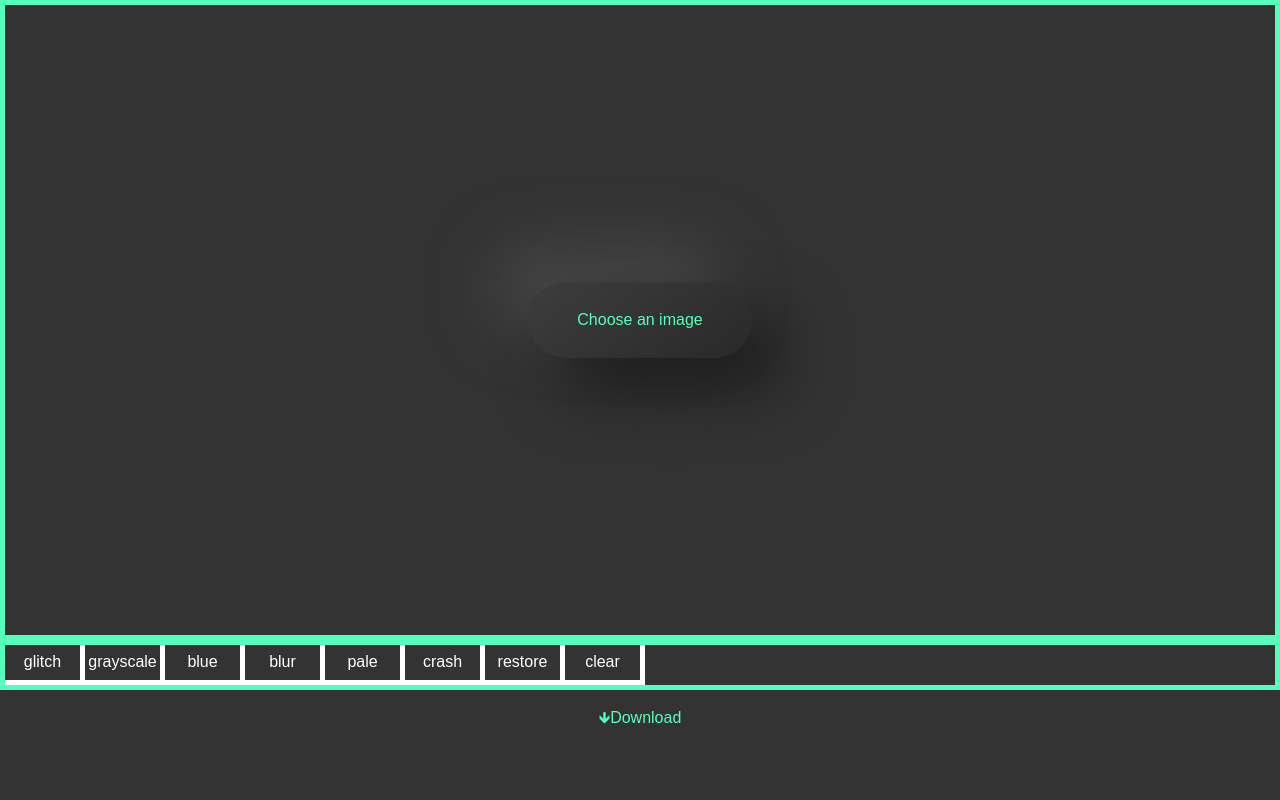
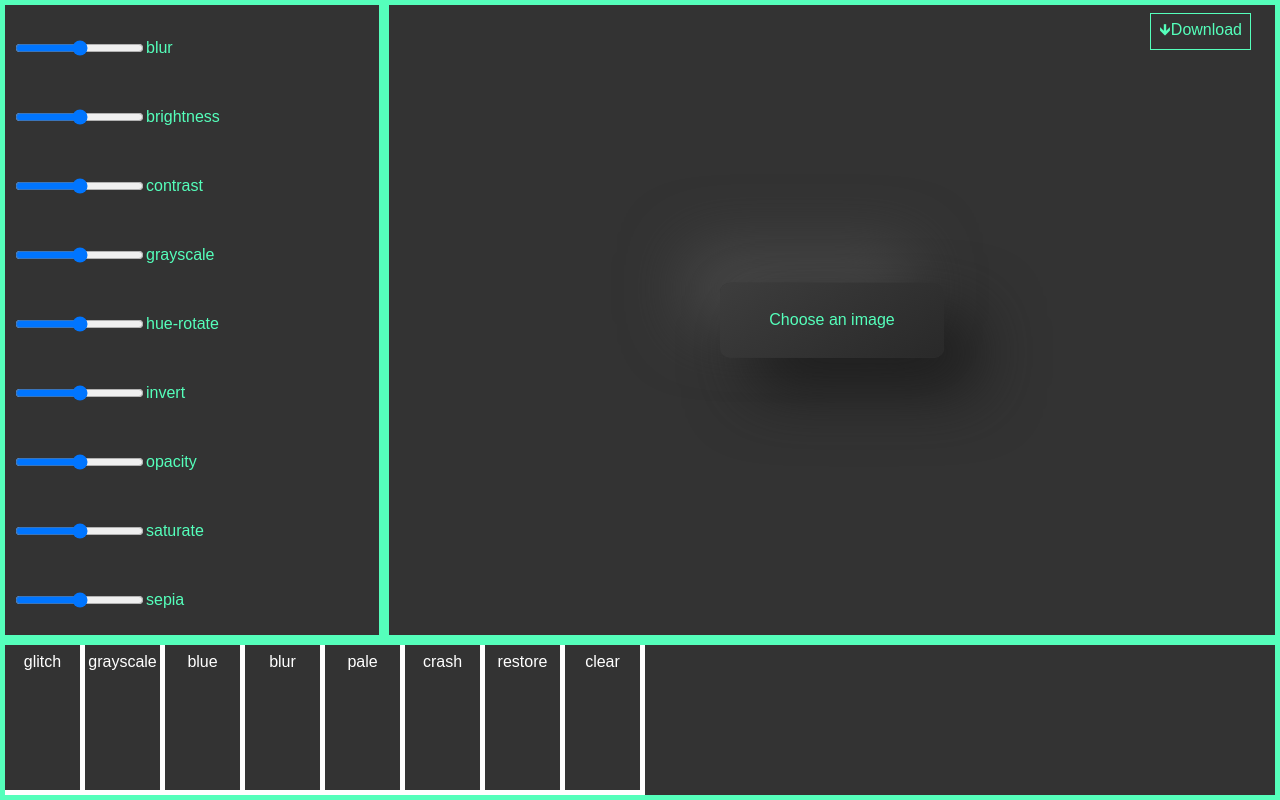
Before and after one commit to jlopcun/image-editor, a plain HTML site: page index.html in a window 1280 px wide. Drawn offline with nearby package versions, Linux system fonts and the light colour scheme.

Commit message:
changing layout

```diff
--- a/dev/styles/mixins.sass
+++ b/dev/styles/mixins.sass
@@ -3,6 +3,16 @@
     flex-flow: $direction $wrap
     justify-content: $justify
     align-items: $align
+
+@mixin grid($rows : null,$columns : null,$areas : null)
+    display: grid
+
+    @if $rows
+        grid-template-rows: $rows
+    @if $columns
+        grid-template-columns:$columns
+    @if $areas
+        grid-template-areas: $areas
 
 @mixin absoluteCentered()
     position: absolute
@@ -22,3 +32,8 @@
 
   background: linear-gradient(145deg, $highlight, $lowlight)
   box-shadow: 2em 2em 4em $shadowlow, -2em -2em 4em $shadowhigh
+
+@mixin center($X : null,$Y : null)
+    display: flex
+    justify-content: if($X,$X,flex-start)
+    align-items: if($Y,$Y,flex-start)
--- a/dev/styles/styles.sass
+++ b/dev/styles/styles.sass
@@ -35,15 +35,20 @@ ul
 body
     background-color: $interfaceBg
 .imageEditor
-    @include mix.flex(column,wrap,center,flex-start)
+    @include mix.grid($rows : 55% 35% 10%)
     width:100vw
+    height:100vh
     font-family: Arial, Helvetica, sans-serif
     &__download
-        flex-basis:100%
+        position: absolute
+        top: 1vmin
+        right: 3vmin
         align-self: center
         text-align: center
-        margin-top:1rem
+        border: 1px solid $highlighted
+        padding: .5vmin 1vmin
         cursor: pointer
+        text-decoration: none
         color : $highlighted
         &::selection
             display: none
@@ -51,22 +56,20 @@ body
 .canvasContainer
     position: relative
     @include mix.flex(row,wrap,center,center)
-    width:100%
-    height:80vh
     padding: 2rem
     border: 5px solid $highlighted
     overflow: hidden
     background-color: var(--canvasContainerBg)
+
 
 .getFile
     @include mix.flex(column,wrap,center,center)
     @include mix.absoluteCentered()
     @include mix.button($width : 14rem,$padding : 1rem)
     @include mix.neumorphism($background: $interfaceBg)
-
+    @extend %rounded
     transform: translateX(-50%) translateY(-50%)
     color:$highlighted
-    border-radius: 50px
     z-index:1
 
     &__label
@@ -105,12 +108,13 @@ body
     @include mix.flex(row,nowrap,flex-start,center)
     width:100%
     border : 5px solid $highlighted
+
     &__filter
         $font-size:1em
         $border:5px solid #fff
         background-color: $interfaceBg
         min-width:5rem
-        height:2.5rem
+        height:100%
         padding:
             top:.5rem
             bottom:.5rem
@@ -128,7 +132,15 @@ body
             color: $highlighted
             border-color:$highlighted
 
-
+.cssFilters
+    width:100%
+    padding: .5rem
+    border: 5px solid $highlighted
+    &__filter
+        @include mix.center($Y : center)
+        height: calc(90% / 8)
+        &__name
+            color: $highlighted
 
 // ANIMATIONS/KEYFRAMES
 @keyframes rotate
@@ -143,3 +155,12 @@ $numberOfFilters : 8
 @media screen and (max-width:#{5 * 16 * $numberOfFilters}px)
     .filterMenu
         overflow: scroll
+
+@media screen and (min-width:640px)
+    .imageEditor
+        @include mix.grid($rows : 8fr 2fr,$columns : 3fr 7fr)
+
+    .filterMenu
+        grid-column: span 2
+    .cssFilters
+        order:-1
--- a/index.html
+++ b/index.html
@@ -13,7 +13,9 @@
 <body>
 
     <article class="imageEditor">
+
         <div class="canvasContainer" id="canvasContainer">
+            <a download id="imageDownloadLink" class="imageEditor__download">🡻Download</a>
             <div class="getFile" id="file">
                 <label for="fileGetter" class="getFile__label" tabindex="0" aria-label="choose a file" role="button">Choose an image</label>
                 <input type="file"  id="fileGetter" class="getFile__input" accept="image/*">
@@ -22,6 +24,44 @@
             <canvas class="editedImage" id="editedImage">
             </canvas>
             <div class="loader hidden" id="loader"></div>
+        </div>
+        <div class="cssFilters" id="cssFilters">
+            <div class="cssFilters__filter">
+                <input type="range" min="0" max="100" step="5" class="cssFilters__filter__value" id="blur" autocomplete="off">
+                <label for="blur" class="cssFilters__filter__name">blur</label>
+            </div>
+            <div class="cssFilters__filter">
+                <input type="range" min="0" max="100" step="5" class="cssFilters__filter__value" id="brightness" autocomplete="off">
+                <label for="brightness" class="cssFilters__filter__name">brightness</label>
+            </div>
+            <div class="cssFilters__filter">
+                <input type="range" min="0" max="100" step="5" class="cssFilters__filter__value" id="contrast" autocomplete="off">
+                <label for="contrast" class="cssFilters__filter__name">contrast</label>
+            </div>
+            <div class="cssFilters__filter">
+                <input type="range" min="0" max="100" step="5" class="cssFilters__filter__value" id="grayscale" autocomplete="off">
+                <label for="grayscale" class="cssFilters__filter__name">grayscale</label>
+            </div>
+            <div class="cssFilters__filter">
+                <input type="range" min="0" max="100" step="5" class="cssFilters__filter__value" id="hue-rotate" autocomplete="off">
+                <label for="hue-rotate" class="cssFilters__filter__name">hue-rotate</label>
+            </div>
+            <div class="cssFilters__filter">
+                <input type="range" min="0" max="100" step="5" class="cssFilters__filter__value" id="invert" autocomplete="off">
+                <label for="invert" class="cssFilters__filter__name">invert</label>
+            </div>
+            <div class="cssFilters__filter">
+                <input type="range" min="0" max="100" step="5" class="cssFilters__filter__value" id="opacity" autocomplete="off">
+                <label for="opacity" class="cssFilters__filter__name">opacity</label>
+            </div>
+            <div class="cssFilters__filter">
+                <input type="range" min="0" max="100" step="5" class="cssFilters__filter__value" id="saturate" autocomplete="off">
+                <label for="saturate" class="cssFilters__filter__name">saturate</label>
+            </div>
+            <div class="cssFilters__filter">
+                <input type="range" min="0" max="100" step="5" class="cssFilters__filter__value" id="sepia" autocomplete="off">
+                <label for="sepia" class="cssFilters__filter__name">sepia</label>
+            </div>
         </div>
         <ul class="filterMenu" id="filterChoose">
             <li class="filterMenu__filter" tabindex="0">glitch</li>
@@ -34,10 +74,10 @@
             <li class="filterMenu__filter" tabindex="0">clear</li>
         </ul>
 
-        <a download id="imageDownloadLink" class="imageEditor__download">🡻Download</a>
+
         <img id="imageToEdit" alt="selected image" class="imageToEdit" hidden>
     </article>
-    <!-- <div class="pixelColor"></div> -->
+
     <script src="//cdn.jsdelivr.net/npm/ramda@latest/dist/ramda.min.js"></script>
     <script src="public/scripts/helpers.js"></script>
     <script src="public/scripts/main.js"></script>
```
Also changed, not shown: public/styles/styles.css, 1 other file.
